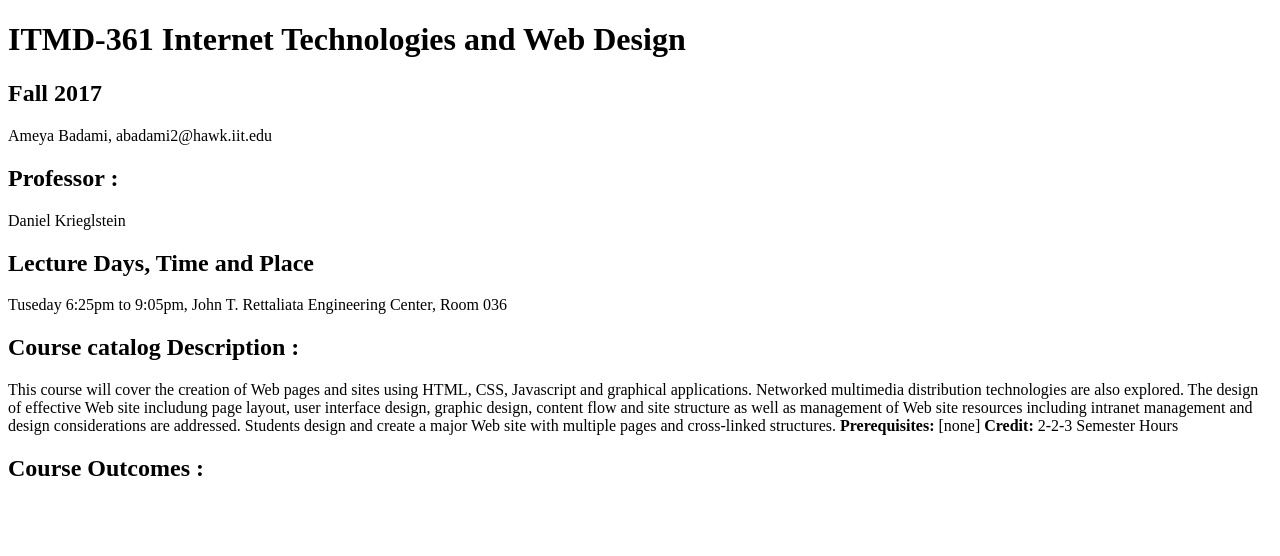
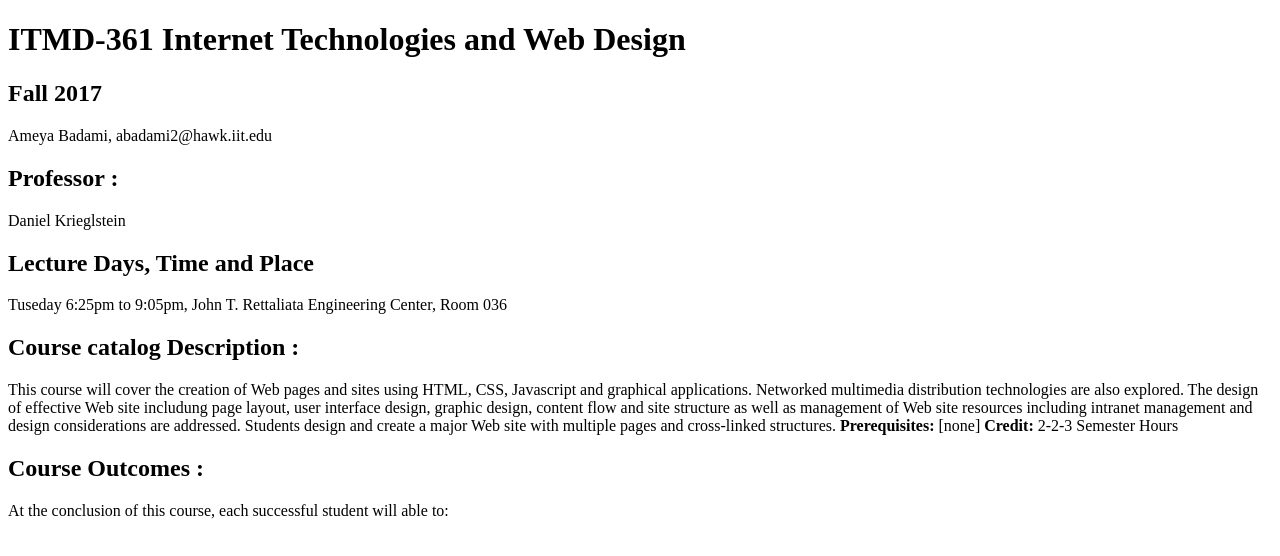
Before and after one commit to Ameya014/Lab2, a plain HTML site: page index.html in a window 1280 px wide. Drawn offline with Linux system fonts and the light colour scheme.

Commit message:
adding course outcomes

```diff
--- a/index.html
+++ b/index.html
@@ -23,3 +23,4 @@
   Students design and create a major Web site with multiple pages and cross-linked structures.
   <strong>Prerequisites:</strong> [none] <strong>Credit:</strong> 2-2-3 Semester Hours</p>
   <h2>Course Outcomes :</h2>
+  <p>At the conclusion of this course, each successful student will able to:</p>
```
